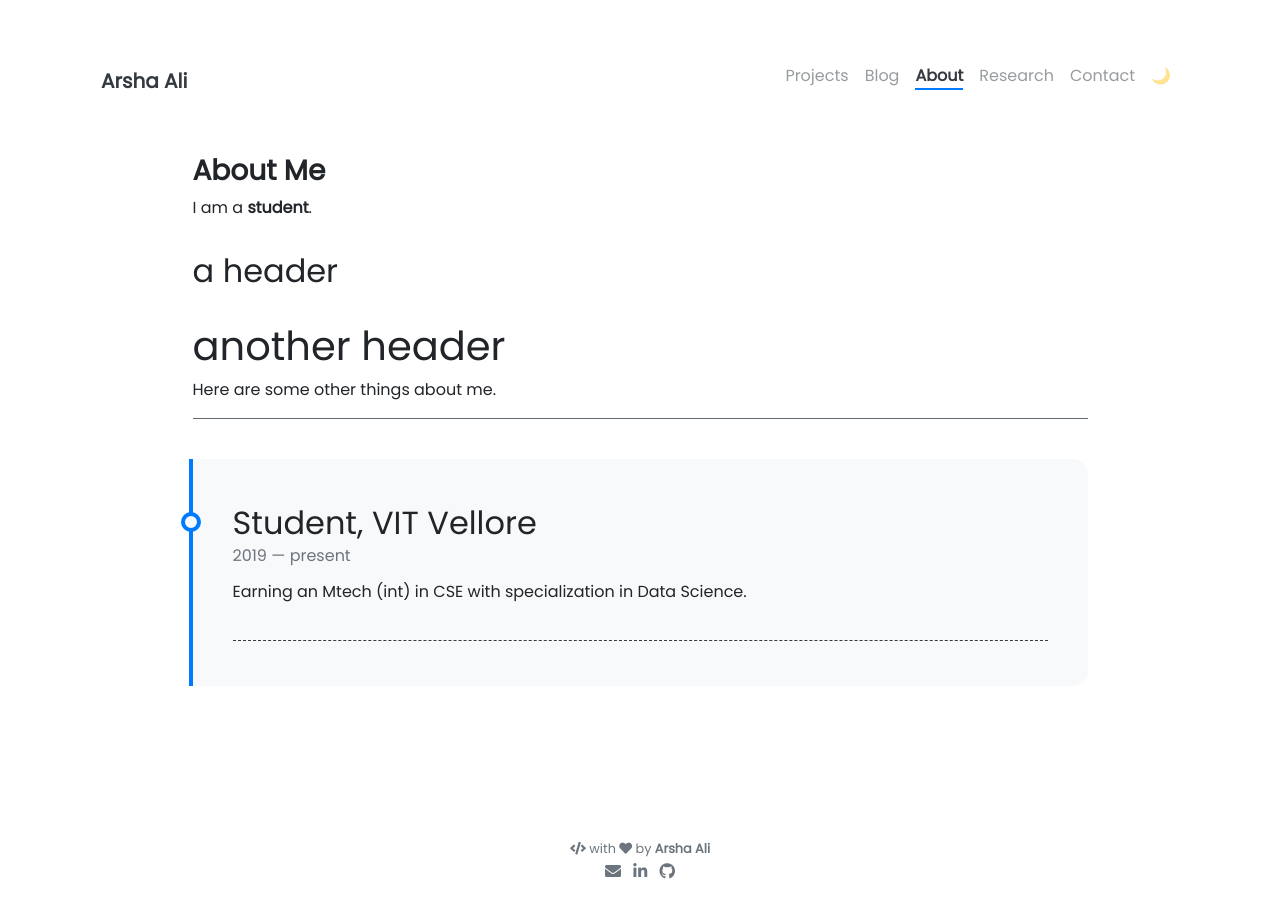
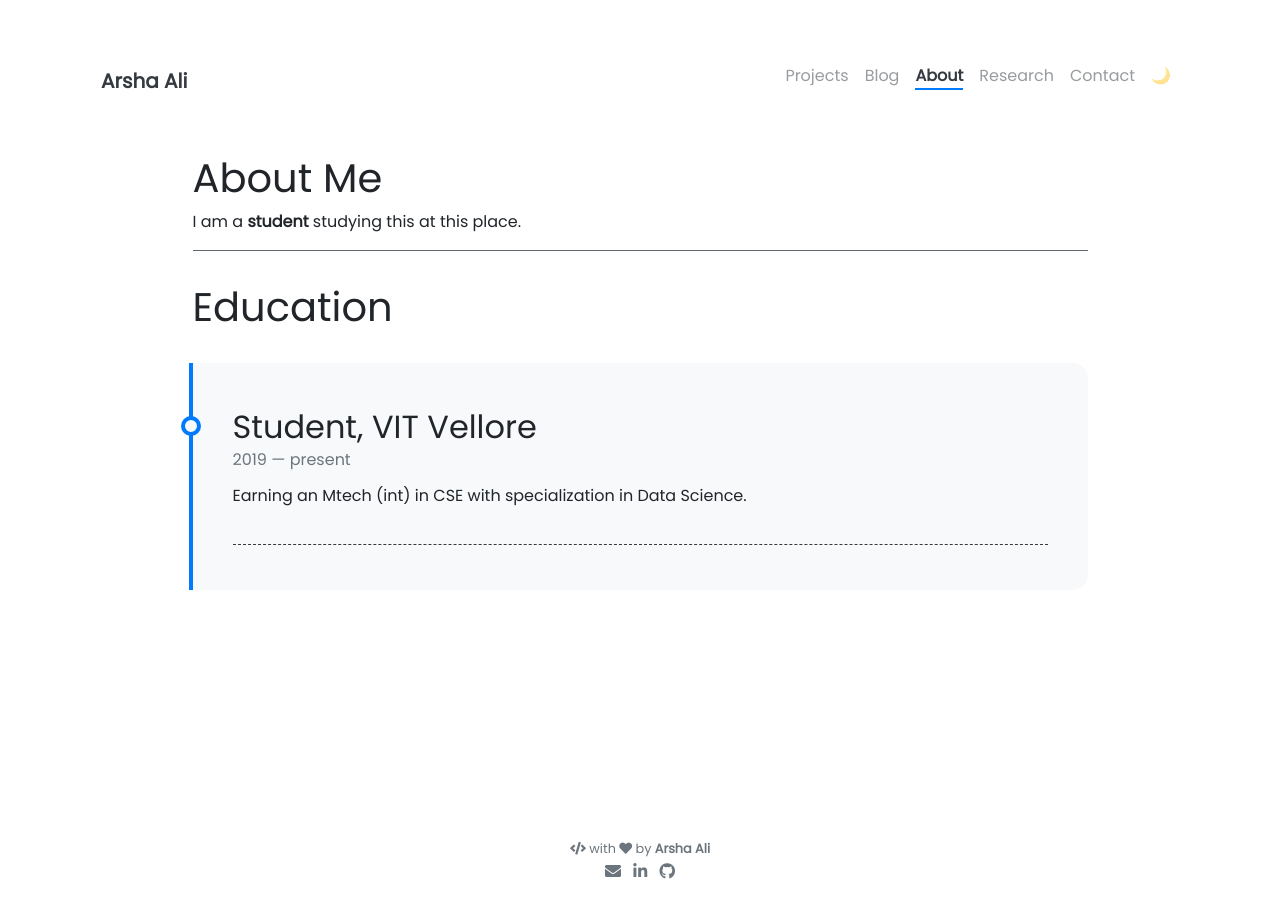
Before and after one commit to arshaali/arshaali.github.io, a Jekyll site: the page built from pages/about.md, in a window 1280 px wide. Built offline with Jekyll 4.4.1, drawn with Linux system fonts in a browser that asks for light colours; nearby versions of some CDN libraries.

Commit message:
Update about.md

```diff
--- a/pages/about.md
+++ b/pages/about.md
@@ -5,19 +5,16 @@ permalink: /about/
 weight: 3
 ---
 
-### **About Me**
+# About Me
 
-I am a **student**.
+I am a **student** studying this at this place.
 
-## a header
 
-# another header
-Here are some other things about me.
 
 
 ---
 
-
+# Education
 
 <!--
 {% capture carousel_images %}
```
